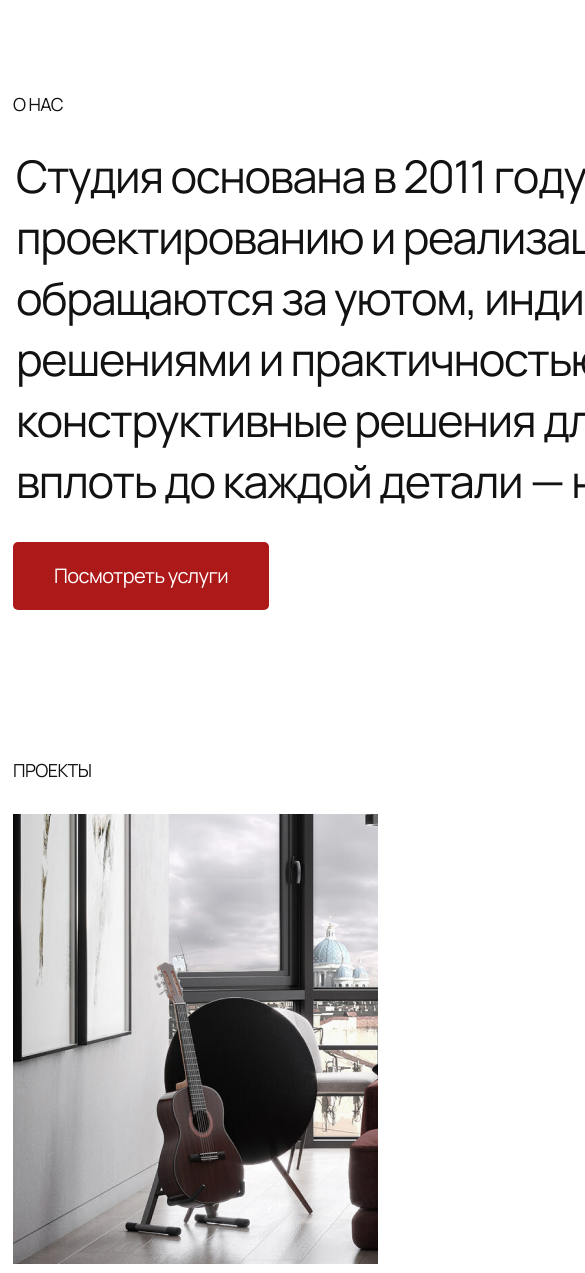
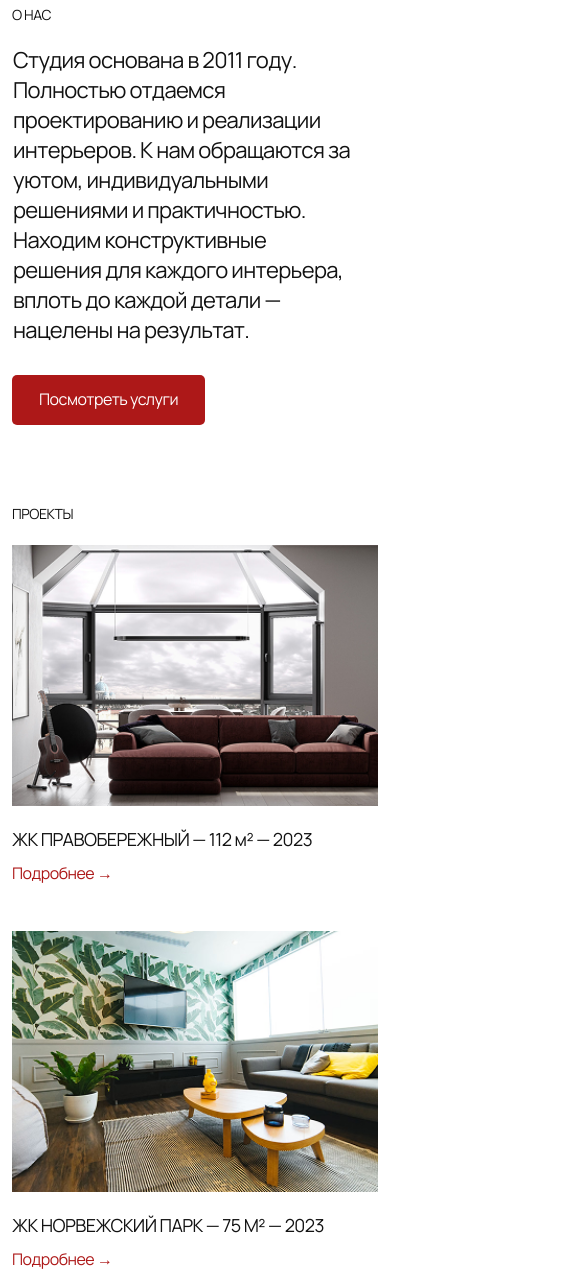
Before and after one commit to VladYevdokymov/Metrica-1.2, a plain HTML site: page index.html in a window 390 px wide. Shown: the part 533-1806 px from the top of the page, 585 px wide, since content can reach past the window. Drawn offline with Linux system fonts and the light colour scheme.

Commit message:
First commit

```diff
--- a/Styles/about.css
+++ b/Styles/about.css
@@ -1,5 +1,5 @@
 .about {
-    margin-bottom: 148px;
+  margin-bottom: 150px;
 }
 
 .about__title {
@@ -40,4 +40,49 @@
 
 @media (max-width: 1199px) {
 
+  .about {
+    margin-bottom: 120px;
   }
+
+  .about__title {
+    margin-top: 120px;
+  }
+
+  .about__info {
+    width: 690px;
+    height: 336px;
+    font-size: 35px;
+    line-height: 48px;
+  }
+}
+
+@media (max-width: 767px) {
+  .about {
+    margin-bottom: 76px;
+  }
+
+  .about__title {
+    margin-top: 31px;
+    font-size: 14px;
+  }
+
+  .about__info {
+    width: 346px;
+    height: 300px;
+    margin-top: 18px;
+    font-size: 22px;
+    line-height: 30px;
+    padding-left: 1px;
+  }
+
+  .about__btn {
+    padding: 11px 27px;
+    font-size: 16px;
+  }
+}
+
+@media (max-width: 500px) {
+  .about__title {
+    margin-top: 77px;
+  }
+}
--- a/Styles/interior.css
+++ b/Styles/interior.css
@@ -12,7 +12,7 @@
   .interior__text {
     position: absolute;
     width: 430px;
-    bottom: 30px;
+    bottom: 40px;
     left: 39px;
     font-size: 20px;
     font-weight: 400;
@@ -39,12 +39,12 @@
       width: 100%;
       height: 400px;
       background-size: cover;
-      background-position: center;
     }
 
     .interior__text {
       font-size: 20px;
       line-height: 27px;
+      bottom: 28px;
     }
   }
 
@@ -53,18 +53,29 @@
         width: 348px;
         font-size: 30px;
         line-height: 31.62px;
+        margin-bottom: -6px;
       }
 
+      .interior__text {
+        font-size: 16px;
+        line-height: 23px;
+        width: 312px;
+        left: 15px;
+        bottom: 58px;
+      }
+    }
+
+    @media (max-width: 500px) {
       .interior__block {
-        height: 350px;
+        height: 305px;
         background-image: url("../resources/interior__phone.png");
       }
 
       .interior__text {
-        font-size: 16px;
-        line-height: 27px;
-        width: 312px;
-        left: 15px;
-        bottom: 15px;
+        bottom: 13px;
+      }
+
+      .interior__title {
+        margin-top: 35px;
       }
     }
--- a/Styles/projects.css
+++ b/Styles/projects.css
@@ -15,17 +15,21 @@
   height: 2122px;
 }
 
-  .projects-list {
-    margin-bottom: 90px;
-    width: 1150px;
-    height: 548px;
+.project__img {
+  display: block;
+  width: 100%;
+  height: auto;
+  object-fit: cover;
+  margin-bottom: 14px;
 }
 
-  .project__img {
-    display: block  ;
+.projects-list {
+  position: relative;
+  overflow: hidden;
+  margin-bottom: 92px;
   width: 1150px;
-    margin-bottom: 13px;
 }
+
 
 .projects-list__title {
   margin-bottom: 14px;
@@ -45,3 +49,65 @@
 .project-list__link:hover {
   color: #8B1414;
 }
+
+@media (max-width: 1199px) {
+  .projects-list {
+    width: 100%;
+    height: auto;
+    margin-bottom: 81px;
+  }
+
+  .projects-list:nth-child(3) {
+    margin-bottom: 101px;
+  }
+
+  .projects-list__title {
+    font-size: 25px;
+    margin-bottom: 4px;
+  }
+}
+
+@media (max-width: 767px) {
+  .projects__title {
+    font-size: 14px;
+    margin-bottom: 19px;
+  }
+
+  .projects-list {
+    width: 100%;
+    height: auto;
+  }
+
+  .project__img {
+    margin-bottom: 2px;
+  }
+
+  .projects-list__title {
+    font-size: 18px;
+    margin-bottom: 10px;
+  }
+
+  .project-list__link {
+    font-size: 16px;
+  }
+}
+
+@media (max-width: 500px) {
+  .projects-list__title {
+    margin-bottom: 0px;
+  }
+
+  .project__img {
+    margin-bottom: 13px;
+  }
+
+  .projects-list {
+    margin-bottom: 43px;
+  }
+
+  .projects-list:nth-child(3) {
+    margin-bottom: 60px;
+  }
+
+
+}
--- a/Styles/styles.css
+++ b/Styles/styles.css
@@ -39,8 +39,29 @@ h2 {
 
 .container {
   max-width: 1180px;
+  min-width: 350px;
   padding: 0 15px;
   margin: 0 auto;
+}
+
+.all-projects__btn {
+  display: inline-block;
+  width: 1150px;
+  height: 153px;
+  padding-top: 56px;
+  border-radius: 5px;
+  font-size: 30px;
+  line-height: 40.98px;
+  text-align: center;
+  border: 1px solid #AD1818;
+  text-decoration: none;
+  color: #AD1818;
+  transition: all 0.5s ease;
+}
+
+.all-projects__btn:hover {
+  background-color: #AD1818;
+  color: #FFFFFF;
 }
 
 @media (max-width: 1199px) {
@@ -49,31 +70,33 @@ h2 {
     padding-left: 17px;
     padding-right: 17px;
   }
+
+  .all-projects__btn {
+    width: 100%
+  }
 }
 
-  @media (max-width: 767px) {
-    .container {
-      padding-left: 13px;
-      padding-right: 12px;
-    }
+@media (max-width: 767px) {
+  .container {
+    padding-left: 13px;
+    padding-right: 12px;
   }
 
   .all-projects__btn {
-    display: inline-block;
-    width: 1150px;
-    height: 153px;
-    padding-top: 56px;
-    border-radius: 5px;
-    font-size: 30px;
-    line-height: 40.98px;
-    text-align: center;
-    border: 1px solid #AD1818;
-    text-decoration: none;
-    color: #AD1818;
-    transition: all 0.5s ease;
+    width: 100%;
+    height: 100px;
+    padding-top: 36px;
+    font-size: 22px;
+  }
+}
+
+@media (max-width: 500px) {
+
+  .container {
+    padding: 0px 12px 0px 12px;
   }
 
-  .all-projects__btn:hover {
-    background-color: #AD1818;
-    color: #FFFFFF;
+  .all-projects__btn {
+    padding-top: 28px;
   }
+}
--- a/index.html
+++ b/index.html
@@ -75,17 +75,29 @@
           <h2 class="projects__title">ПРОЕКТЫ</h2>
           <ul>
             <li class="projects-list">
-              <img class="project__img" src="resources/Projects__1.png" alt="Коричневый диван">
+              <picture>
+                <source media="(max-width: 500px)" srcset="resources/Project_phone_1.png" />
+                <source media="(max-width: 1199px)" srcset="resources/Project_table_1.png" />
+                <img class="project__img" src="resources/Projects__1.png" alt="Коричневый диван">
+              </picture>
               <h3 class="projects-list__title">ЖК ПРАВОБЕРЕЖНЫЙ — 112 м² — 2023</h3>
               <a class="project-list__link" href="#">Подробнее →</a>
             </li>
             <li class="projects-list">
-              <img class="project__img" src="resources/Projects__2.png" alt="Журнальный стол">
+              <picture>
+                <source media="(max-width: 500px)" srcset="resources/Project_phone_2.png" />
+                <source media="(max-width: 1199px)" srcset="resources/Project_table_2.png" />
+                <img class="project__img" src="resources/Projects__2.png" alt="Журнальный стол">
+              </picture>
               <h3 class="projects-list__title">ЖК НОРВЕЖСКИЙ ПАРК — 75 М² — 2023</h3>
               <a class="project-list__link" href="#">Подробнее →</a>
             </li>
             <li class="projects-list">
-              <img class="project__img" src="resources/Projects__3.png" alt="Красивая кухня">
+              <picture>
+                <source media="(max-width: 500px)" srcset="resources/Project_phone_3.png" />
+                <source media="(max-width: 1199px)" srcset="resources/Project_table_3.png" />
+                <img class="project__img" src="resources/Projects__3.png" alt="Красивая кухня">
+              </picture>
               <h3 class="projects-list__title">ЖК СОСНОВСКИЕ ОЗЕРА — 94 М² — 2022</h3>
               <a class="project-list__link" href="#">Подробнее →</a>
             </li>
@@ -96,7 +108,7 @@
     </section>
 
 
-   <!-- <section id="section-services" class="services">
+    <!-- <section id="section-services" class="services">
       <div class="container">
         <h2 class="services__title">УСЛУГИ</h2>
         <ul class="services__ul">
```
Also changed, not shown: resources/Project_phone_1.png (added), resources/Project_phone_2.png (added), resources/Project_phone_3.png (added), resources/Project_table_1.png (added), resources/Project_table_2.png (added), resources/Project_table_3.png (added). Lines whose indentation alone changed are shown as unchanged.
